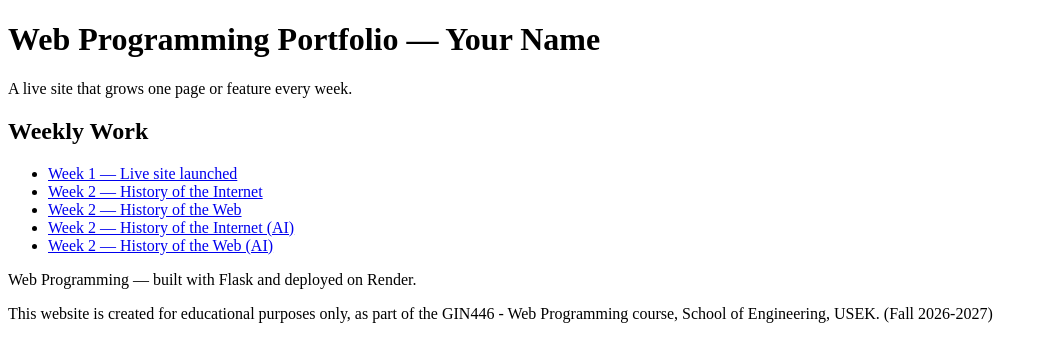
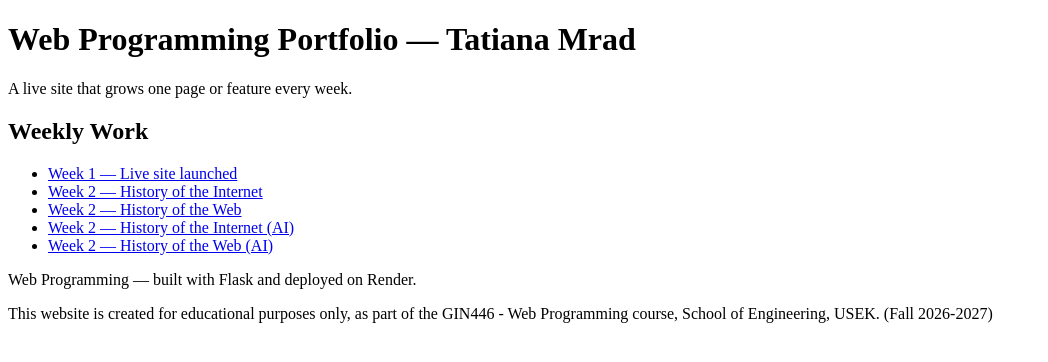
Before and after one commit to tatianamrad/web-programming-site, a Flask app: page / in a window 1280 px wide. Shown: the top 362 px of the page, without its empty margins (0-1048 px from the left). Run offline with Flask 3, Linux system fonts and the light colour scheme.

Commit message:
Updated name in index

```diff
--- a/templates/index.html
+++ b/templates/index.html
@@ -7,7 +7,7 @@
 </head>
 <body>
     <header>
-        <h1>Web Programming Portfolio — Your Name</h1>
+        <h1>Web Programming Portfolio — Tatiana Mrad</h1>
         <p>A live site that grows one page or feature every week.</p>
     </header>
 
```
